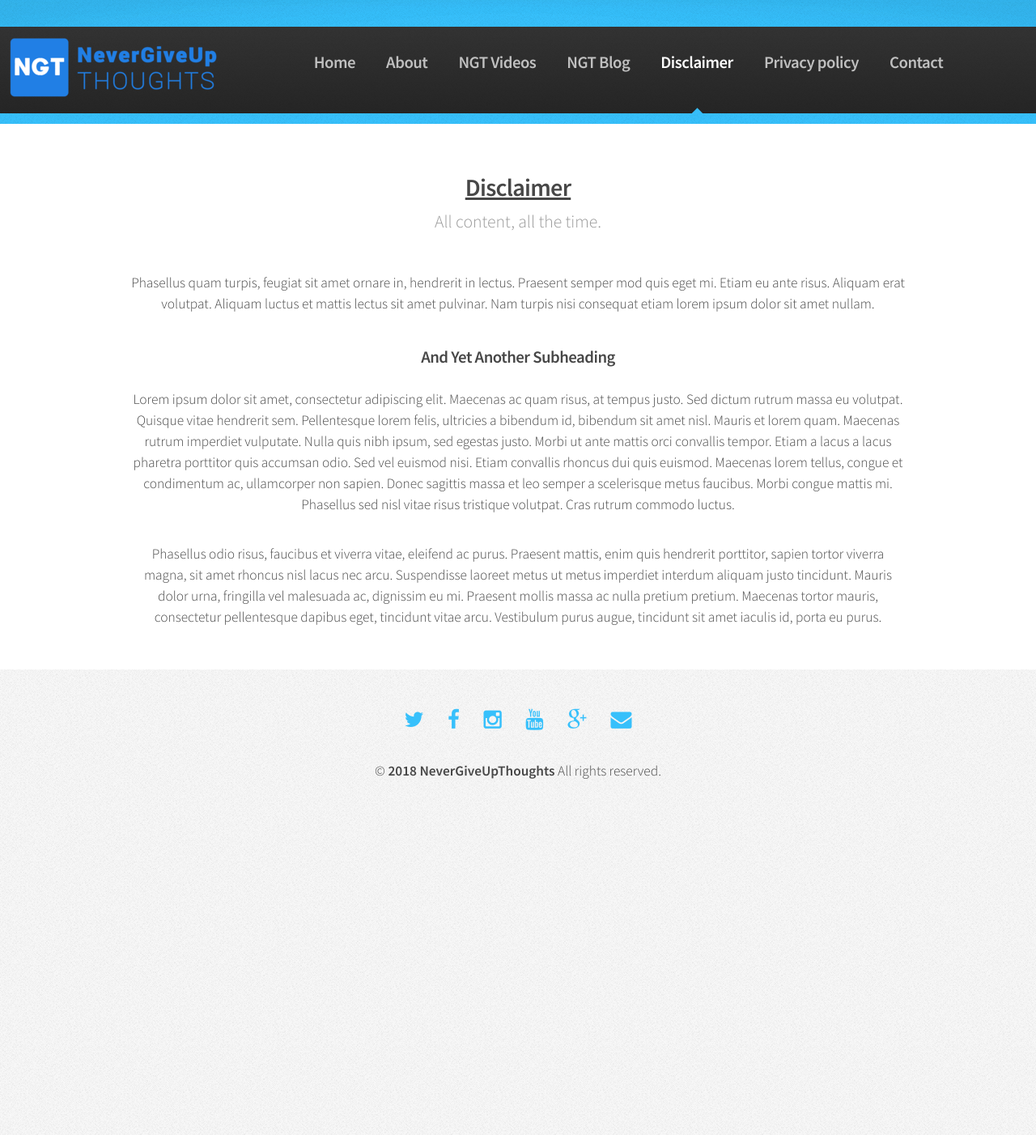
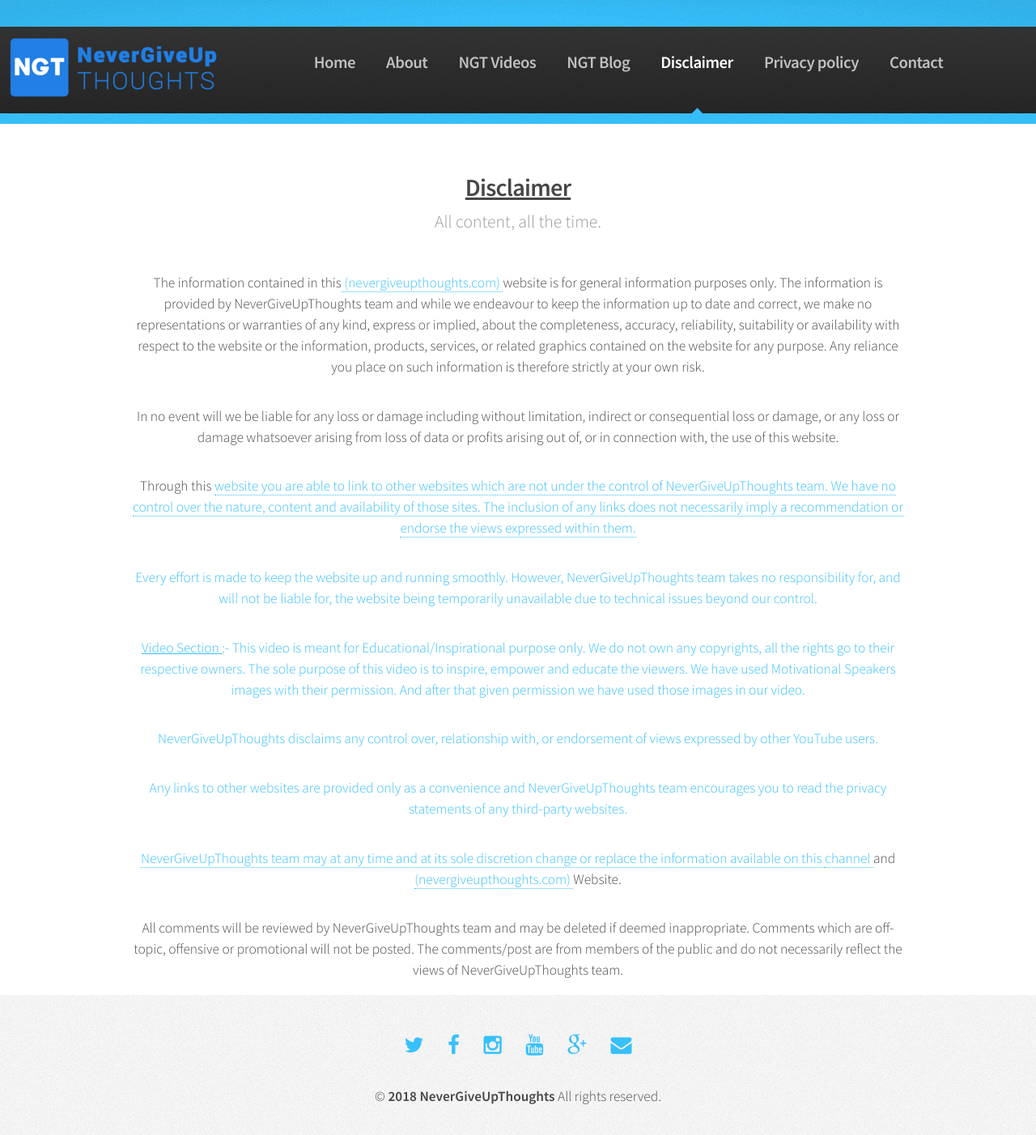
Before and after one commit to NeverGiveUpThoughts/ngt.github.io, a Jekyll site: the page built from disclaimer.html, in a window 1280 px wide. Shown: the whole page at 81% size. Built offline with Jekyll 4.4.1, drawn with Linux system fonts in a browser that asks for light colours; before the commit the page ends 1000 px from its top, so only the background shows below that.

Commit message:
Update disclaimer.html

```diff
--- a/disclaimer.html
+++ b/disclaimer.html
@@ -11,34 +11,23 @@
 				<!-- Content -->
 
 					<article>
-						<header>
+						<header style=text-align:center;>
 							<h2><b><u>Disclaimer</u></b></h2>
 							<p>All content, all the time.</p>
 						</header>
 
 						<!--<span class="image featured"><img src="{{ site.baseurl }}/assets/images/banner.jpg" alt="" /></span>-->
 
-						<p>Phasellus quam turpis, feugiat sit amet ornare in, hendrerit in lectus.
-						Praesent semper mod quis eget mi. Etiam eu ante risus. Aliquam erat volutpat.
-						Aliquam luctus et mattis lectus sit amet pulvinar. Nam turpis nisi
-						consequat etiam lorem ipsum dolor sit amet nullam.</p>
+						<p>The information contained in this<a href=”https://nevergiveupthoughts.com/”> (nevergiveupthoughts.com) </a> website is for general information purposes only. The information is provided by  NeverGiveUpThoughts team and while we endeavour to keep the information up to date and correct, we make no representations or warranties of any kind, express or implied, about the completeness, accuracy, reliability, suitability or availability with respect to the website or the information, products, services, or related graphics contained on the website for any purpose. Any reliance you place on such information is therefore strictly at your own risk.</p>
+<p>In no event will we be liable for any loss or damage including without limitation, indirect or consequential loss or damage, or any loss or damage whatsoever arising from loss of data or profits arising out of, or in connection with, the use of this website.</p>
+<p>Through this <a href="https://nevergiveupthoughts.com"> website you are able to link to other websites which are not under the control of NeverGiveUpThoughts team. We have no control over the nature, content and availability of those sites. The inclusion of any links does not necessarily imply a recommendation or endorse the views expressed within them.</p>
+<p>Every effort is made to keep the website up and running smoothly. However, NeverGiveUpThoughts team takes no responsibility for, and will not be liable for, the website being temporarily unavailable due to technical issues beyond our control.</p>
+<p><u>Video Section </u>:-  This video is meant for Educational/Inspirational purpose only. We do not own any copyrights, all the rights go to their respective owners.  The sole purpose of this video is to inspire, empower and educate the viewers. We have used  Motivational Speakers  images with their permission. And after that given permission we have used those images in our video.</p>
+<p>NeverGiveUpThoughts disclaims any control over, relationship with, or endorsement of views expressed by other YouTube users.</p>
+<p>Any links to other websites are provided only as a convenience and NeverGiveUpThoughts team encourages you to read the privacy statements of any third-party websites.</p>
+<p>NeverGiveUpThoughts team may at any time and at its sole discretion change or replace the information available on this <a href=" https://www.youtube.com/channel/UCJb1eyO_q4FUfZCz52yhLdg "> channel </a>and <a href=”https://nevergiveupthoughts.com/”> (nevergiveupthoughts.com) </a> Website.</a></p>
+All comments will be reviewed by NeverGiveUpThoughts team and may be deleted if deemed inappropriate. Comments which are off-topic, offensive or promotional will not be posted. The comments/post are from members of the public and do not necessarily reflect the views of NeverGiveUpThoughts team.
 
-						<h3>And Yet Another Subheading</h3>
-						<p>Lorem ipsum dolor sit amet, consectetur adipiscing elit. Maecenas ac quam risus, at tempus
-						justo. Sed dictum rutrum massa eu volutpat. Quisque vitae hendrerit sem. Pellentesque lorem felis,
-						ultricies a bibendum id, bibendum sit amet nisl. Mauris et lorem quam. Maecenas rutrum imperdiet
-						vulputate. Nulla quis nibh ipsum, sed egestas justo. Morbi ut ante mattis orci convallis tempor.
-						Etiam a lacus a lacus pharetra porttitor quis accumsan odio. Sed vel euismod nisi. Etiam convallis
-						rhoncus dui quis euismod. Maecenas lorem tellus, congue et condimentum ac, ullamcorper non sapien.
-						Donec sagittis massa et leo semper a scelerisque metus faucibus. Morbi congue mattis mi.
-						Phasellus sed nisl vitae risus tristique volutpat. Cras rutrum commodo luctus.</p>
-
-						<p>Phasellus odio risus, faucibus et viverra vitae, eleifend ac purus. Praesent mattis, enim
-						quis hendrerit porttitor, sapien tortor viverra magna, sit amet rhoncus nisl lacus nec arcu.
-						Suspendisse laoreet metus ut metus imperdiet interdum aliquam justo tincidunt. Mauris dolor urna,
-						fringilla vel malesuada ac, dignissim eu mi. Praesent mollis massa ac nulla pretium pretium.
-						Maecenas tortor mauris, consectetur pellentesque dapibus eget, tincidunt vitae arcu.
-						Vestibulum purus augue, tincidunt sit amet iaculis id, porta eu purus.</p>
 					</article>
 
 			</div>
```
